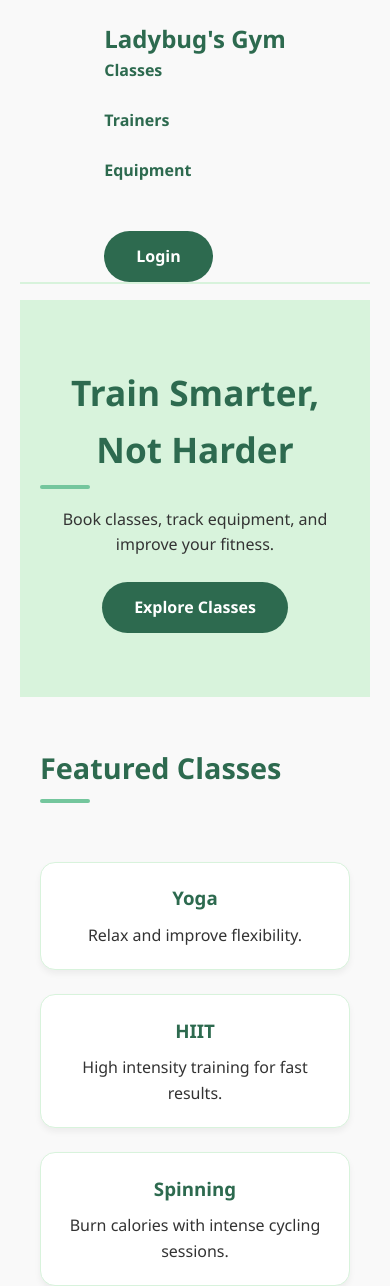
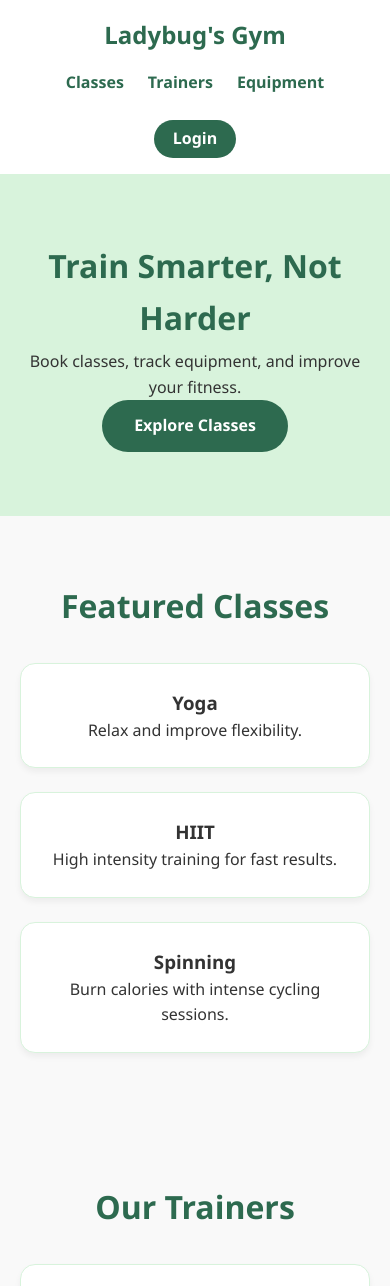
Before and after one commit to sararibeiro24/Y2S2-WEB_LANGUAGES_TECHNOLOGIES, a PHP site: page /html/index.html in a window 390 px wide. Shown: the top 1286 px of the page. Run offline with PHP 8.4, Linux system fonts and the light colour scheme.

Commit message:
refactor(css): reorganize into base, components, and specific layers; improve mobile nav and card hover states.

```diff
--- a/src/css/style.css
+++ b/src/css/style.css
@@ -1,241 +1,232 @@
+/* =========================================================
+   LADYBUG'S GYM STYLESHEET
+   Separated into 3 Layers: Base, Components, Specifics
+========================================================= */
+
+/* =========================
+   LAYER 1: BASE
+   (Variables, Resets, Default Tags)
+========================= */
 :root {
     --primary-green: #2d6a4f;
     --accent-green: #74c69d;
     --light-green: #d8f3dc;
     --white: #ffffff;
     --gray: #666;
+    --bg-color: #f9f9f9;
 }
-
-
-/* =========================
-   1.  BASE
-========================= */
 
 * {
     margin: 0;
     padding: 0;
-    box-sizing: border-box;
+    box-sizing: border-box; /* Crucial: padding won't increase element width */
 }
 
 body {
     font-family: 'Segoe UI', Roboto, Helvetica, Arial, sans-serif;
     line-height: 1.6;
     color: #333;
-    background-color: #f9f9f9;
-    padding: 20px;
+    background-color: var(--bg-color);
+}
+
+a {
+    text-decoration: none;
+    color: var(--primary-green);
+    transition: color 0.3s;
+}
+
+a:hover {
+    color: var(--accent-green);
+}
+
+ul {
+    list-style: none;
+}
+
+img {
+    max-width: 100%; /* Prevents images from breaking out of containers */
+    display: block;
 }
 
 /* =========================
-   2. LAYOUT BASE
+   LAYER 2: COMPONENTS
+   (Reusable UI Pieces)
 ========================= */
 
-header, main, footer {
-    width: 100%;
-    padding: 0;
-}
-
+/* Container: Centers content and prevents it from getting too wide */
 .container {
     max-width: 1100px;
     margin: 0 auto;
     padding: 0 20px;
+    width: 100%;
 }
 
-/* =========================
-   3. COMPONENTS
-========================= */
-
-/* NAV & HEADER */
-header {
-    display: flex;
-    justify-content: space-between;
-    align-items: center;
-    border-bottom: 2px solid var(--light-green);
-}
-
-h1 {
-    color: var(--primary-green);
-    font-size: 1.5rem;
-}
-
-/* NAV */
-nav ul {
-  list-style: none;
-  display: flex;
-  gap: 1.5em;
-}
-
-nav a {
-    text-decoration: none;
-    color: var(--primary-green);
-    font-weight: bold;
-    transition: color 0.3s;
-}
-
-nav a:hover {
-    color: var(--accent-green);
-}
-
-/* HERO */
-.hero {
-    text-align: center;
-    padding: 4em 0em;
-    background-color: var(--light-green);
-    border-radius: 0;
-    margin-top: 1em;
-}
-
-.hero h2 {
-    color: var(--primary-green);
-    font-size: 2.2rem;
-    margin-bottom: 0.5em;
-}
-
-.button {
-    display: inline-block;
-    margin-top: 1.5em;
-    padding: 0.8em 2em;
-    background-color: var(--primary-green);
-    color: var(--white);
-    text-decoration: none;
-    border-radius: 50px;
-    font-weight: bold;
-    transition: transform 0.2s, background-color 0.2s;
-}
-
-.button:hover{
-    background-color: #1b4332;
-    transform: scale(1.05);
-}
-
-/* GRID-CONTAINER */
+/* Grid Layout Component */
 .grid-container {
     display: grid;
+    /* Auto-fit magic: Automatically creates columns that are at least 220px wide */
     grid-template-columns: repeat(auto-fit, minmax(220px, 1fr));
     gap: 1.5em;
     margin-top: 1.5em;
 }
 
-.trainers .grid-container {
-    grid-template-columns: repeat(auto-fit, minmax(220px, 1fr));
-    justify-items: center;
+/* Button Component */
+.button {
+    display: inline-block;
+    padding: 0.8em 2em;
+    background-color: var(--primary-green);
+    color: var(--white);
+    border-radius: 50px;
+    font-weight: bold;
+    text-align: center;
+    border: none;
+    cursor: pointer;
+    transition: transform 0.2s, background-color 0.2s;
 }
 
-/* CARDS (CLASSES & TRAINERS) */
-article {
+.button:hover {
+    background-color: #1b4332;
+    color: var(--white);
+    transform: scale(1.05);
+}
+
+.button-small {
+    padding: 0.4em 1.2em;
+}
+
+/* Card Component */
+.card {
     background-color: var(--white);
     border-radius: 15px;
-    padding: 1.3em;
+    padding: 1.5em;
     text-align: center;
     border: 1px solid var(--light-green);
     box-shadow: 0 4px 6px rgba(0,0,0,0.05);
     transition: transform 0.3s ease, box-shadow 0.3s ease;
 }
 
-.trainers article {
-    max-width: 280px;
-    margin: 0 auto;
-}
-
-/* Hover effect for cards */
-.grid-container article:hover {
-    transform: scale(1.03);
+.card:hover {
+    transform: translateY(-5px); /* Moves up slightly instead of scaling, looks more modern */
     box-shadow: 0 8px 16px rgba(0,0,0,0.12);
 }
 
-/* SECTIONS */
+/* Section Titles Component */
 section {
-    padding: 3em 0;
-    width: 100%;
+    padding: 4em 0;
 }
 
 section h2 {
     color: var(--primary-green);
-    font-size: 1.8rem;
-    margin-bottom: 1.2em;
-    position: relative;
-    display: inline-block;
+    font-size: 2rem;
+    margin-bottom: 1em;
+    text-align: center;
 }
 
-section h2::after {
-    content: '';
-    display: block;
-    width: 50px;
-    height: 4px;
-    background-color: var(--accent-green);
-    margin-top: 8px;
-    border-radius: 2px;
+/* =========================
+   LAYER 3: SPECIFIC CASES
+   (Styles unique to one page/section)
+========================= */
+
+/* Header & Nav Specifics */
+.site-header {
+    background-color: var(--white);
+    border-bottom: 2px solid var(--light-green);
+    padding: 1em 0;
 }
 
-
-.classes h3, .trainers h3 {
-    color: var(--primary-green);
-    margin-bottom: 0.5em;
+.header-container {
+    display: flex;
+    justify-content: space-between;
+    align-items: center;
 }
 
-/* TRAINERS ESPECÍFICO */
-.trainers img {
-    width: 100%;
-    aspect-ratio: 1/1;
-    object-fit: cover;
-    border-radius: 12px;
-    margin-bottom: 1em;
+.site-header h1 {
+    font-size: 1.5rem;
+    color: var(--primary-green);
+}
+
+.site-header nav ul {
+    display: flex;
+    align-items: center;
+    gap: 1.5em;
+    font-weight: bold;
+}
+
+/* Hero Section Specifics */
+.hero {
+    text-align: center;
+    padding: 6em 0;
     background-color: var(--light-green);
 }
 
-/* TRAINER NAME */
-.trainers h3 {
-    font-size: 1.3rem;
-    margin-top: 0.5em;
-    color: var(--primary-green);
+.hero h2 {
+    font-size: 2.5rem;
+    margin-bottom: 0.2em;
 }
 
-/* TRAINER SPECIALIZATION */
-.trainers p {
+/* Trainer Card Specifics */
+.trainer-card img {
+    aspect-ratio: 1/1;
+    object-fit: cover;
+    border-radius: 50%; /* Circle photos look better for profiles */
+    margin: 0 auto 1em auto;
+    border: 3px solid var(--light-green);
+}
+
+.trainer-card .specialization {
     color: var(--gray);
     font-size: 0.95em;
     font-style: italic;
-    margin-bottom: 0.5em;
 }
 
-/* EQUIPMENT SECTION */
-.equipment {
+/* Equipment Status Specifics */
+.equipment-box {
     background-color: var(--white);
-    padding: 2em;
+    padding: 2.5em;
     border-radius: 15px;
-    border-left: 5px solid var(--accent-green);
+    border-top: 5px solid var(--accent-green); /* Changed to top border for symmetry */
+    box-shadow: 0 4px 6px rgba(0,0,0,0.05);
 }
 
-.equipment ul {
-    list-style: none;
-    margin-top: 1em;
-}
-
-.equipment li {
+.equipment-list li {
     padding: 1em;
     margin-bottom: 0.5em;
     background-color: #f0fdf4;
     border-radius: 8px;
-    border-bottom: none;
     display: flex;
     justify-content: space-between;
     font-weight: 500;
 }
 
-/* FOOTER */
-footer {
+/* Footer Specifics */
+.site-footer {
     text-align: center;
-    margin-top: 4em;
-    border-top: 1px solid var(--light-green);
-    color: var(--gray);
-    font-size: 0.9em;
+    padding: 2em 0;
+    background-color: var(--primary-green);
+    color: var(--light-green);
 }
 
 /* =========================
-   4. RESPONSIVE
+   MEDIA QUERIES (Responsiveness)
 ========================= */
 
-@media (max-width: 600px) {
-  nav ul {
-    flex-direction: column;
-  }
+@media (max-width: 768px) {
+    /* Stack header elements vertically on small screens */
+    .header-container {
+        flex-direction: column;
+        gap: 1em;
+    }
+
+    .site-header nav ul {
+        flex-wrap: wrap;
+        justify-content: center;
+    }
+
+    .hero {
+        padding: 4em 0;
+    }
+
+    .hero h2 {
+        font-size: 2rem;
+    }
 }
```
